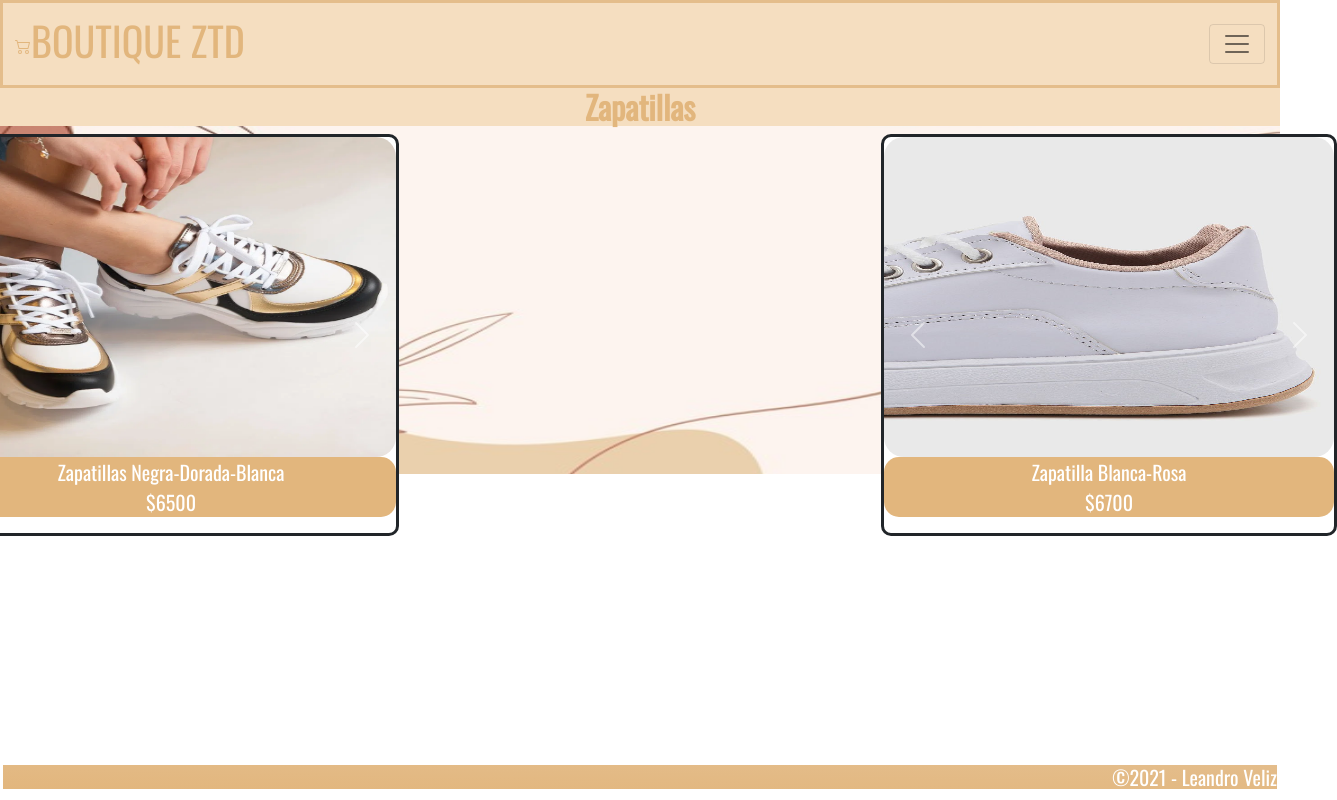
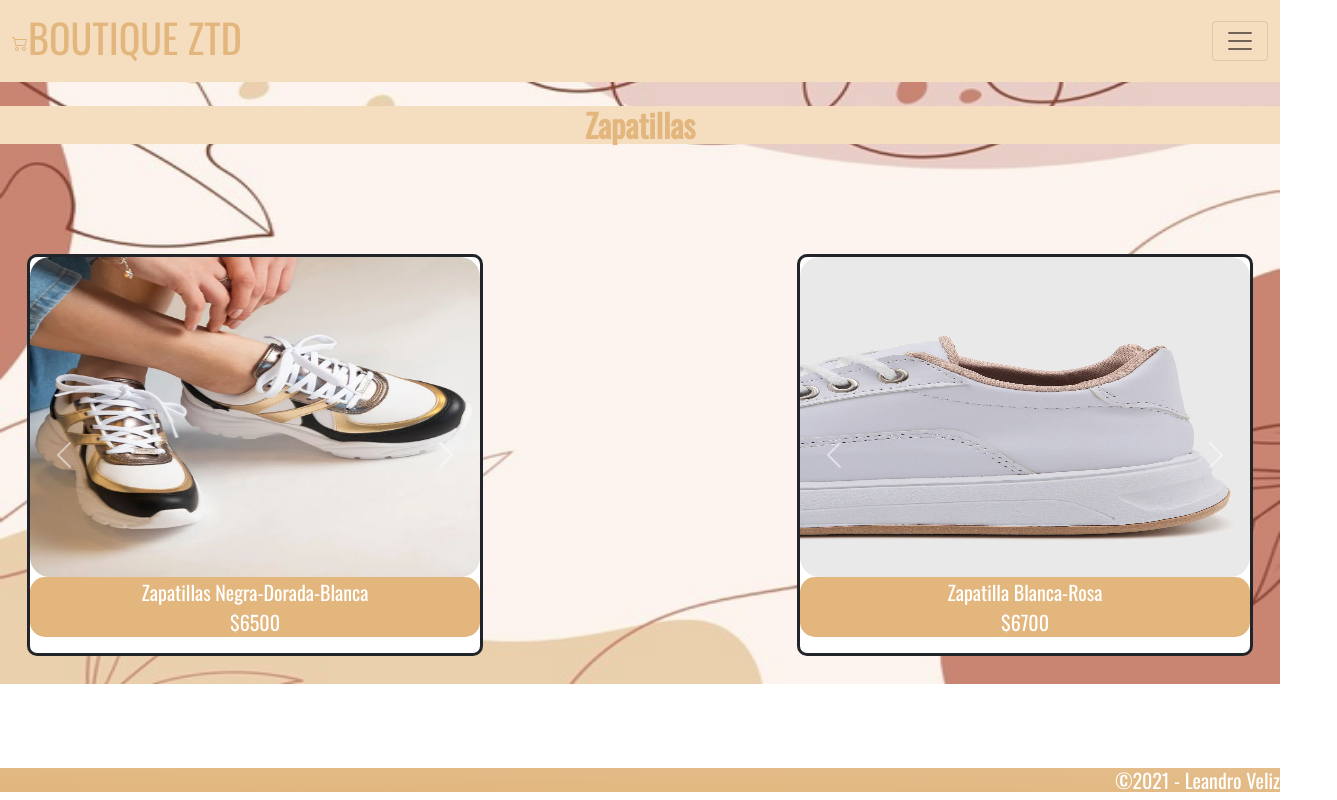
Before and after one commit to leandroveliz/proyectofinal, a plain HTML site: page views/zapatillas.html in a window 1280 px wide. Shown: the whole page, 1337 px wide, since content can reach past the window. Drawn offline with nearby package versions, Linux system fonts and the light colour scheme.

Commit message:
Se actualiza proyecto

```diff
--- a/css/estilos.css
+++ b/css/estilos.css
@@ -177,7 +177,7 @@ header {
   flex-wrap: wrap;
   flex-direction: row;
   align-content: center;
-  margin: 70px; }
+  margin: 60px; }
 
 .separacion {
   margin: 50px; }
--- a/scss/sass.scss
+++ b/scss/sass.scss
@@ -81,7 +81,7 @@ header{
     flex-wrap: wrap;
     flex-direction: row;
     align-content: center;
-    margin: 70px;
+    margin: 60px;
 }
 
 .separacion{
--- a/views/zapatillas.html
+++ b/views/zapatillas.html
@@ -19,7 +19,7 @@
 
 <!-- Cuerpo de mi codigo -->
 <body>
-  <header class="separacionEsq">
+  <header>
     <!--Inicio Menu  -->
     <nav class="navbar navbar-light" style="background-color: rgb(245, 222, 192);" >
       <div class="container-fluid">
@@ -73,9 +73,10 @@
 
      <!-- Fin Menu -->
     </header>
+    <br>
         <h2 class="titulo tituloNegrita tituloPrincipal letraGrande centrar"> Zapatillas </h2>
-        <section class="row">
-        <article class="col-lg-3 col-md-6 col-12 bloque">
+        <section class="menuFlex">
+        <article class="col-lg-3 col-md-6 col-12 bloque separacion">
         <!-- Inicio Carrousel Vizzano Negra-Dorada-Blanca-->
         <div id="carouselExampleInterval" class="carousel slide separacionEsq centrar imagenNombre bloque__elemento" data-bs-ride="carousel">
           <div class="carousel-inner">
@@ -104,7 +105,7 @@
         <!-- Fin Carrousel -->
       </article>
 
-      <article class="col-lg-3 col-md-6 col-12 bloque">
+      <article class="col-lg-3 col-md-6 col-12 bloque separacion">
         <!-- Inicio Carrousel Zapatillas Blanca-Rosa -->
         <div id="carouselExampleControlsNoTouching" class="carousel slide separacionEsq centrar imagenNombre bloque__elemento" data-bs-touch="false" data-bs-interval="false">
           <div class="carousel-inner">
@@ -134,6 +135,6 @@
     </section>
 
         <script src="https://cdn.jsdelivr.net/npm/bootstrap@5.1.3/dist/js/bootstrap.min.js" integrity="sha384-QJHtvGhmr9XOIpI6YVutG+2QOK9T+ZnN4kzFN1RtK3zEFEIsxhlmWl5/YESvpZ13" crossorigin="anonymous"></script>
-        <footer class="footer separacionEsq h5"> &copy;2021 -  Leandro Veliz</footer>
+        <footer class="footer h5"> &copy;2021 -  Leandro Veliz</footer>
 </body>
 </html><!-- fin de html -->
```
Also changed, not shown: views/Contactos.html (+12 -6 lines), views/ojotas.html (+1 -1 lines), views/pantalones.html (+3 -2 lines), views/remeras.html (+2 -1 lines), views/ropainterior.html (+4 -3 lines), views/zapatos.html (+3 -2 lines).
